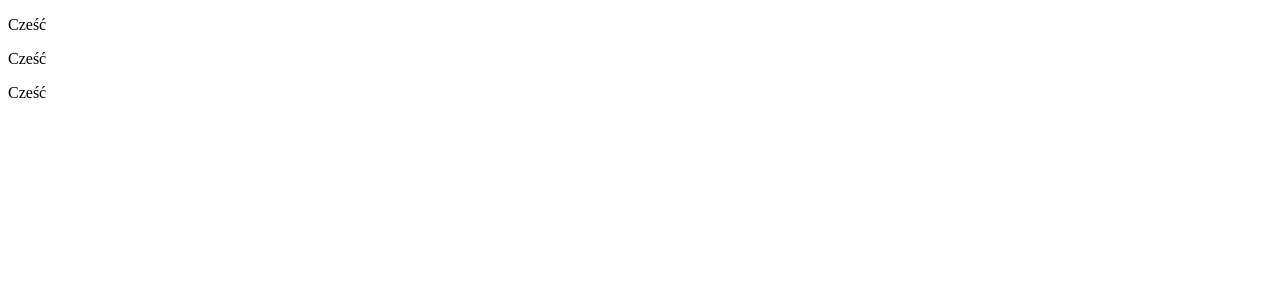
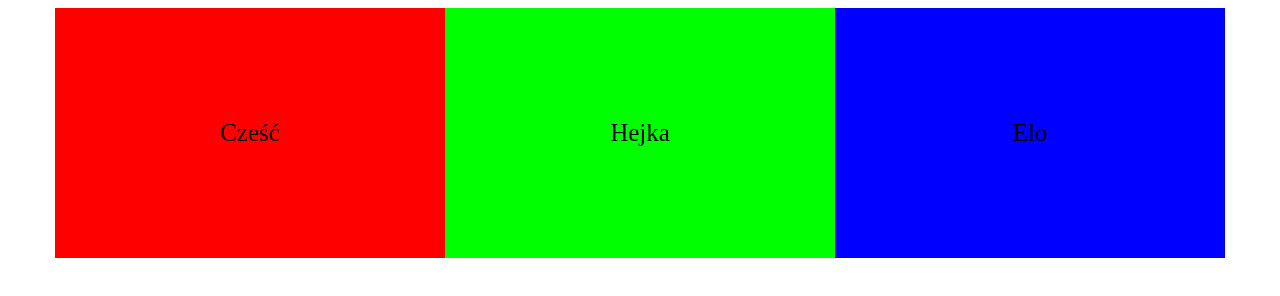
Before and after one commit to SobsoN/trynpm, a website: page index.html in a window 1280 px wide. Drawn offline with nearby package versions, Linux system fonts and the light colour scheme; files that its build step writes are made by us from their sources.

Commit message:
Add basic styles and use build task

```diff
--- a/index.html
+++ b/index.html
@@ -3,7 +3,7 @@
 <head>
 	<meta charset="utf-8">
 	<title>Try npm</title>
-	<link rel="stylesheet" type="text/css" href="style.css">
+	<link rel="stylesheet" type="text/css" href="css/style.css">
 </head>
 <body>
 	<div class="container">
@@ -11,10 +11,10 @@
 			<p>Cześć</p>
 		</div>
 		<div class="second-div">
-			<p>Cześć</p>
+			<p>Hejka</p>
 		</div>
 		<div class="third-div">
-			<p>Cześć</p>
+			<p>Elo</p>
 		</div>
 	</div>
 </body>
--- a/sass/style.scss
+++ b/sass/style.scss
@@ -0,0 +1,27 @@
+.container {
+	max-width: 1170px;
+	width: 100%;
+	margin: 0 auto;
+	display: flex;
+	div {
+		min-height: 250px;
+		display: flex;
+		align-items: center;
+		justify-content: center;
+	}
+	div p {
+		font-size: 25px;
+	}
+	.first-div {
+		background-color: #f00;
+		flex: 1;
+	}
+	.second-div {
+		background-color: #0f0;
+		flex: 1;
+	}
+	.third-div {
+		background-color: #00f;
+		flex: 1;
+	}
+}
```
Also changed, not shown: css/style.css (added), 1 other file.
